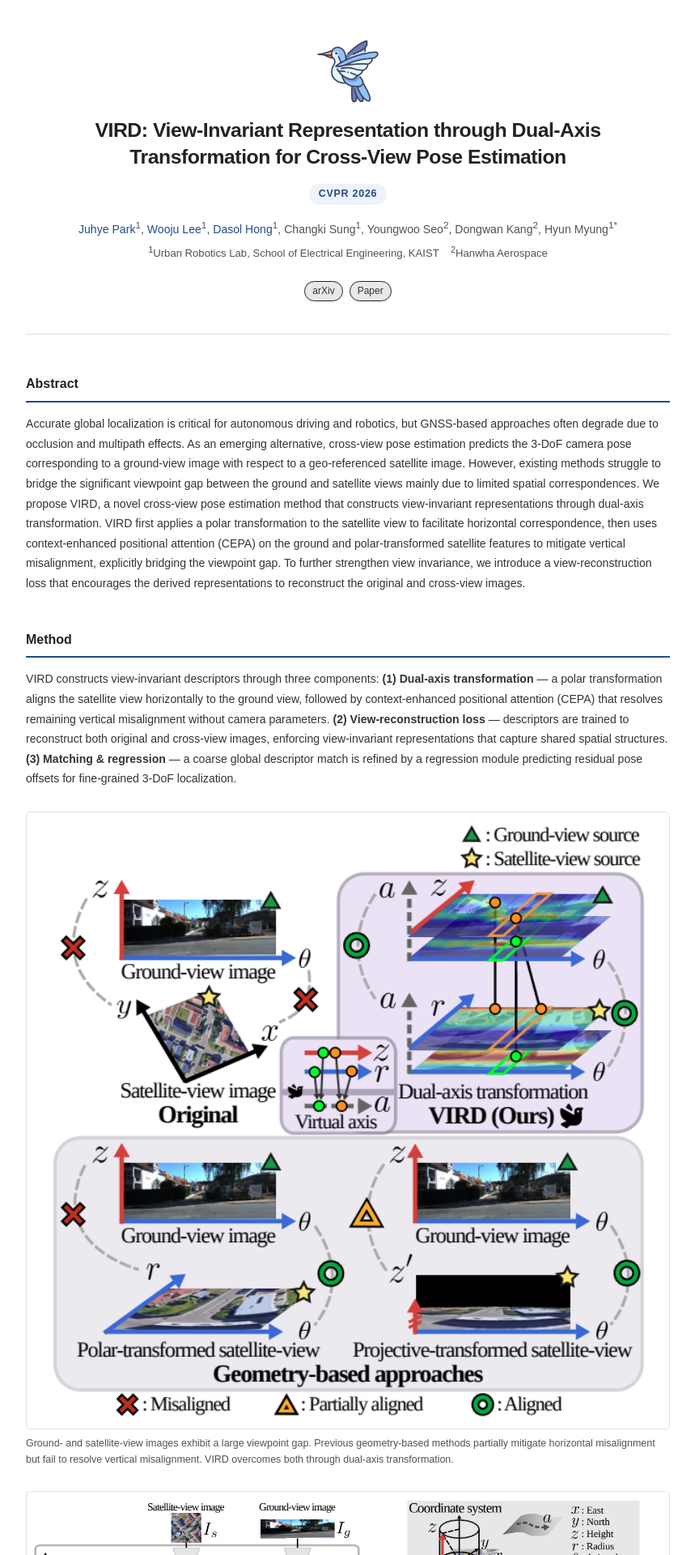
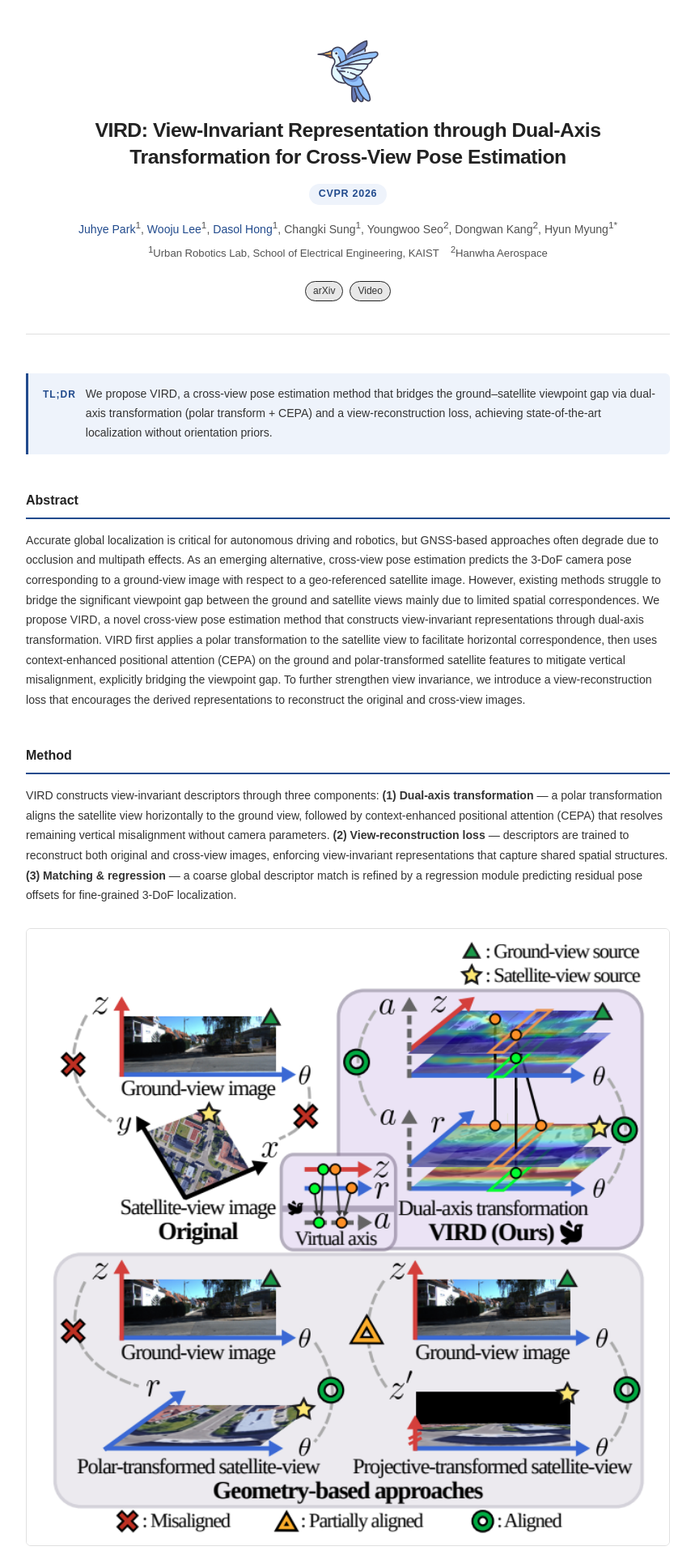
Before and after one commit to jayhi-park/jayhi-park.github.io, a Jekyll site: the page built from VIRD/index.html, in a window 1280 px wide. Shown: the top 1920 px of the page at 81% size, without its empty margins (210-1069 px from the left). Built offline with Jekyll 4.4.1, drawn with Linux system fonts in a browser that asks for light colours.

Commit message:
update: add TL;DR, video button, fix image sizing
Co-Authored-By: Claude Sonnet 4.6 <noreply@anthropic.com>

```diff
--- a/VIRD/index.html
+++ b/VIRD/index.html
@@ -38,10 +38,17 @@ video: "https://www.youtube.com/watch?v=Bp997LLf0QY"
   </div>
   <div class="project-links">
     <a href="https://arxiv.org/abs/2603.12918" target="_blank" rel="noopener" class="btn">arXiv</a>
-    <a href="{{ '/VIRD/assets/paper/VIRD.pdf' | relative_url }}" target="_blank" rel="noopener" class="btn btn-outline">Paper</a>
+    <a href="https://www.youtube.com/watch?v=Bp997LLf0QY" target="_blank" rel="noopener" class="btn btn-outline">Video</a>
     <!-- <a href="https://github.com/jayhi-park/VIRD" target="_blank" rel="noopener" class="btn btn-outline">Code</a> -->
   </div>
 </div>
+
+<section class="project-section">
+  <div class="tldr">
+    <span class="tldr-label">TL;DR</span>
+    <span class="tldr-text">We propose VIRD, a cross-view pose estimation method that bridges the ground–satellite viewpoint gap via dual-axis transformation (polar transform + CEPA) and a view-reconstruction loss, achieving state-of-the-art localization without orientation priors.</span>
+  </div>
+</section>
 
 <section class="project-section">
   <h2>Abstract</h2>
--- a/assets/css/project.css
+++ b/assets/css/project.css
@@ -136,6 +136,32 @@
   line-height: 1.65;
 }
 
+/* ── TL;DR ── */
+.tldr {
+  display: flex;
+  align-items: baseline;
+  gap: 12px;
+  background: #eef3fb;
+  border-left: 3px solid var(--title-blue);
+  border-radius: 0 6px 6px 0;
+  padding: 14px 18px;
+}
+
+.tldr-label {
+  font-size: 0.75rem;
+  font-weight: 700;
+  letter-spacing: 0.08em;
+  text-transform: uppercase;
+  color: var(--title-blue);
+  flex-shrink: 0;
+}
+
+.tldr-text {
+  font-size: 0.88rem;
+  color: #333;
+  line-height: 1.7;
+}
+
 /* ── Figure ── */
 .project-figure {
   margin: 28px 0 0;
```
